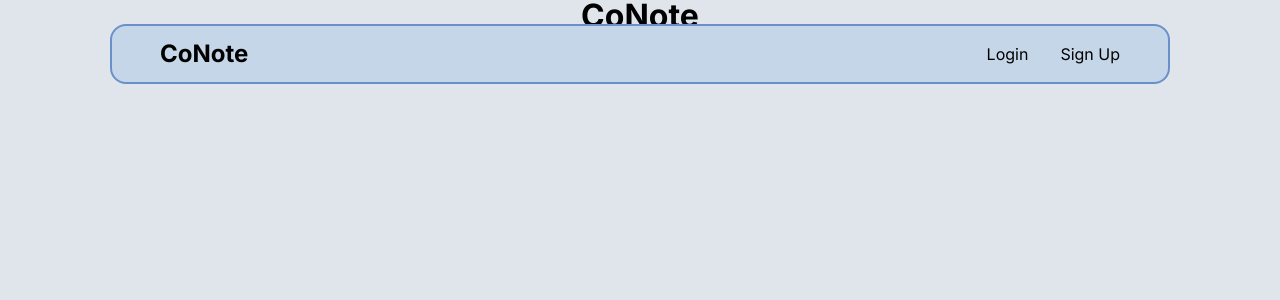
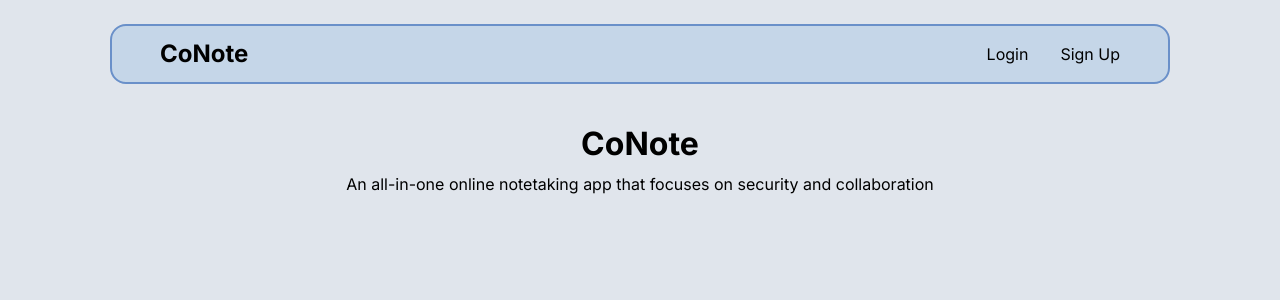
Before and after one commit to ItsPixL/conote, a React app in the folder frontend/: page /home in a window 1280 px wide. Shown: the top 300 px of the page. Built offline with nearby package versions, Linux system fonts and the light colour scheme; the HTML template or start-up script is replaced by a standard one.

Commit message:
Fixed styling for Home

```diff
--- a/frontend/src/pages/Home.css
+++ b/frontend/src/pages/Home.css
@@ -1,5 +1,6 @@
 .hero {
   width: 80vw;
   margin: 0 auto;
+  padding-top: 8rem;
   text-align: center;
 }
```
